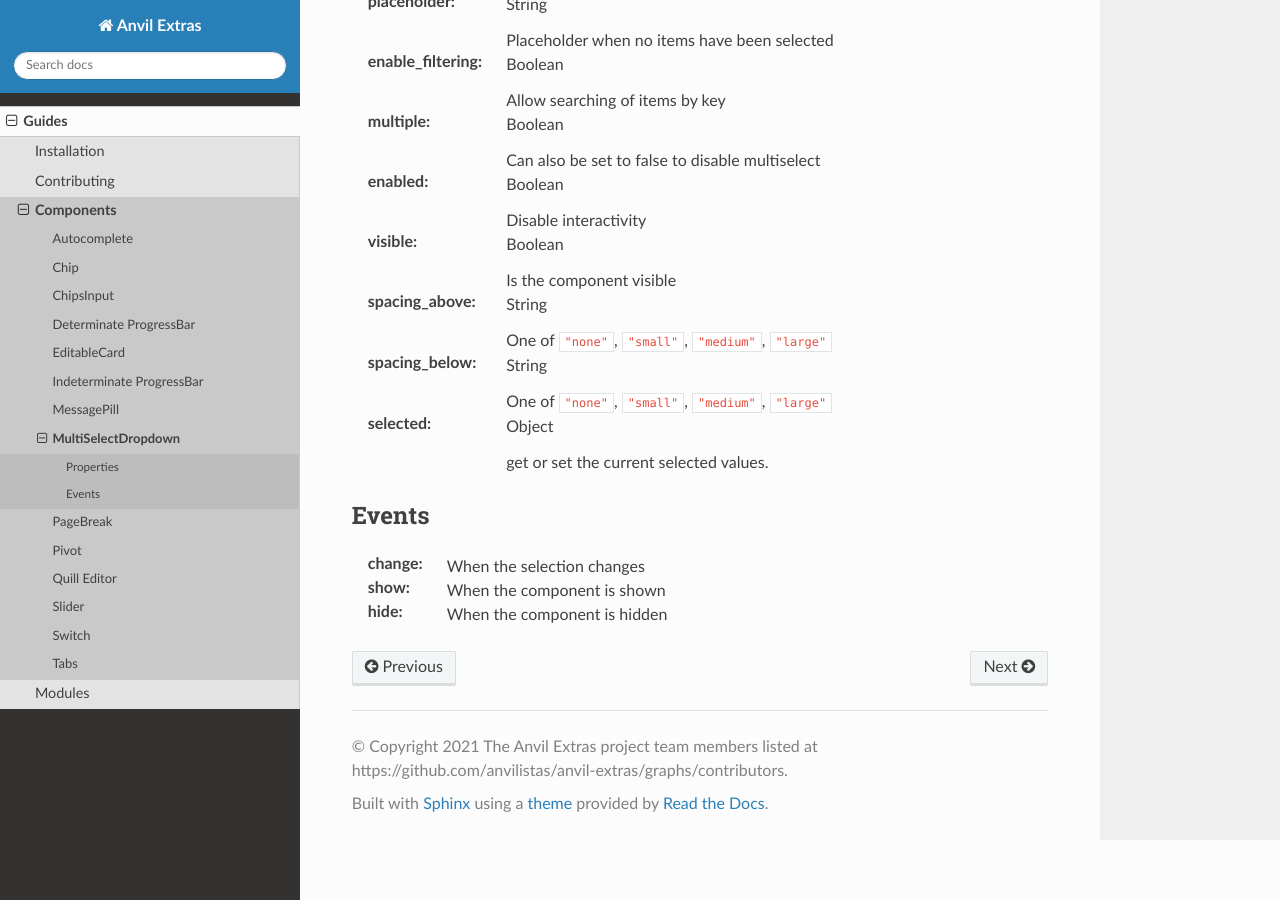
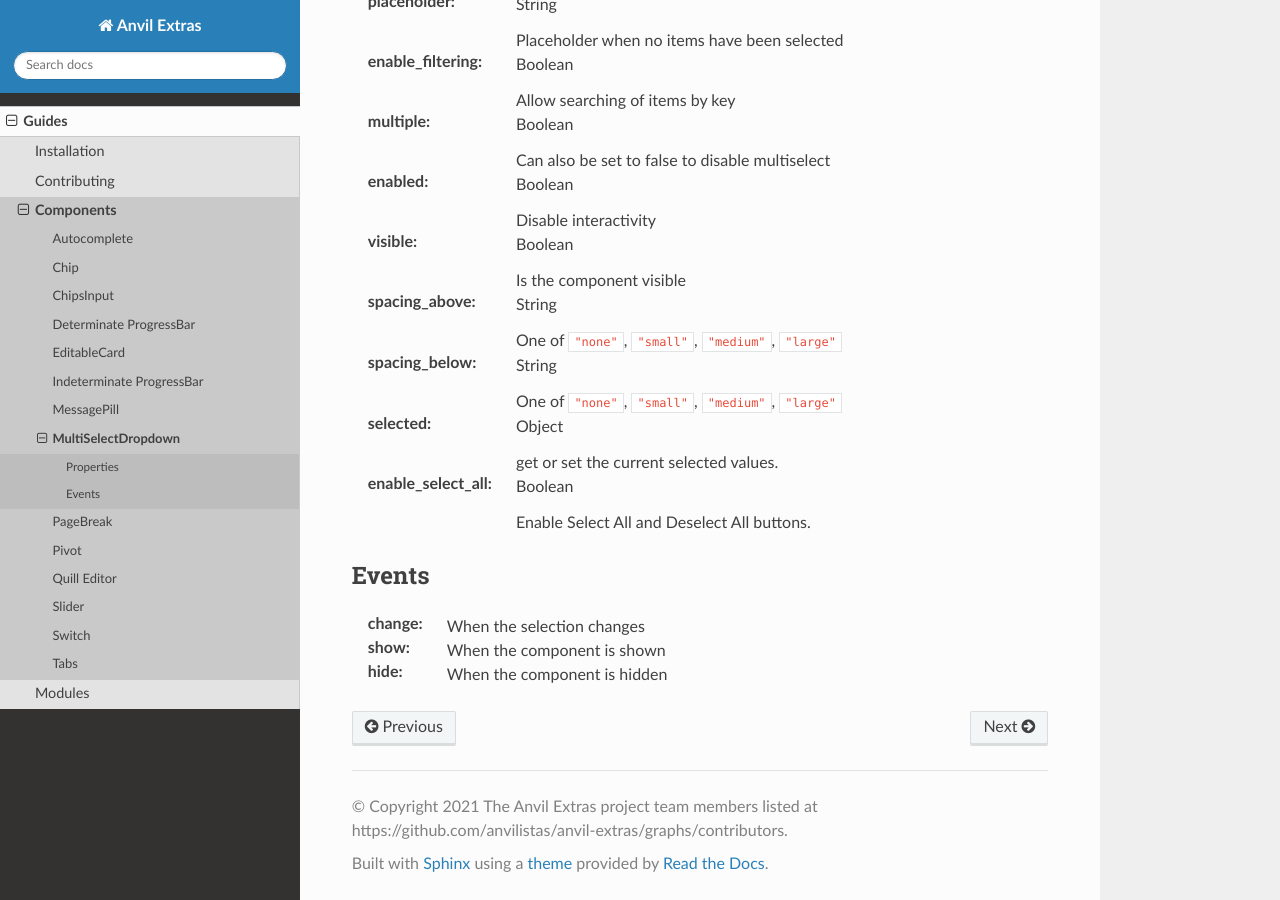
Before and after one commit to anvilistas/anvil-extras, a Sphinx documentation site: the page built from docs/guides/components/multi_select_dropdown.rst, in a window 1280 px wide and 900 px high, scrolled down 838 px. Built offline with Sphinx 7.4.7 and the Read the Docs theme 2.0.0, drawn with Linux system fonts in a browser that asks for light colours.

Commit message:
Add Select All functionality for MultiSelect component to docs and CHANGELOG

```diff
--- a/docs/guides/components/multi_select_dropdown.rst
+++ b/docs/guides/components/multi_select_dropdown.rst
@@ -67,6 +67,10 @@ Properties
 
     get or set the current selected values.
 
+:enable_select_all: Boolean
+
+    Enable Select All and Deselect All buttons.
+
 
 Events
 ----------
```
Also changed, not shown: CHANGELOG.md (+1 -0 lines).
